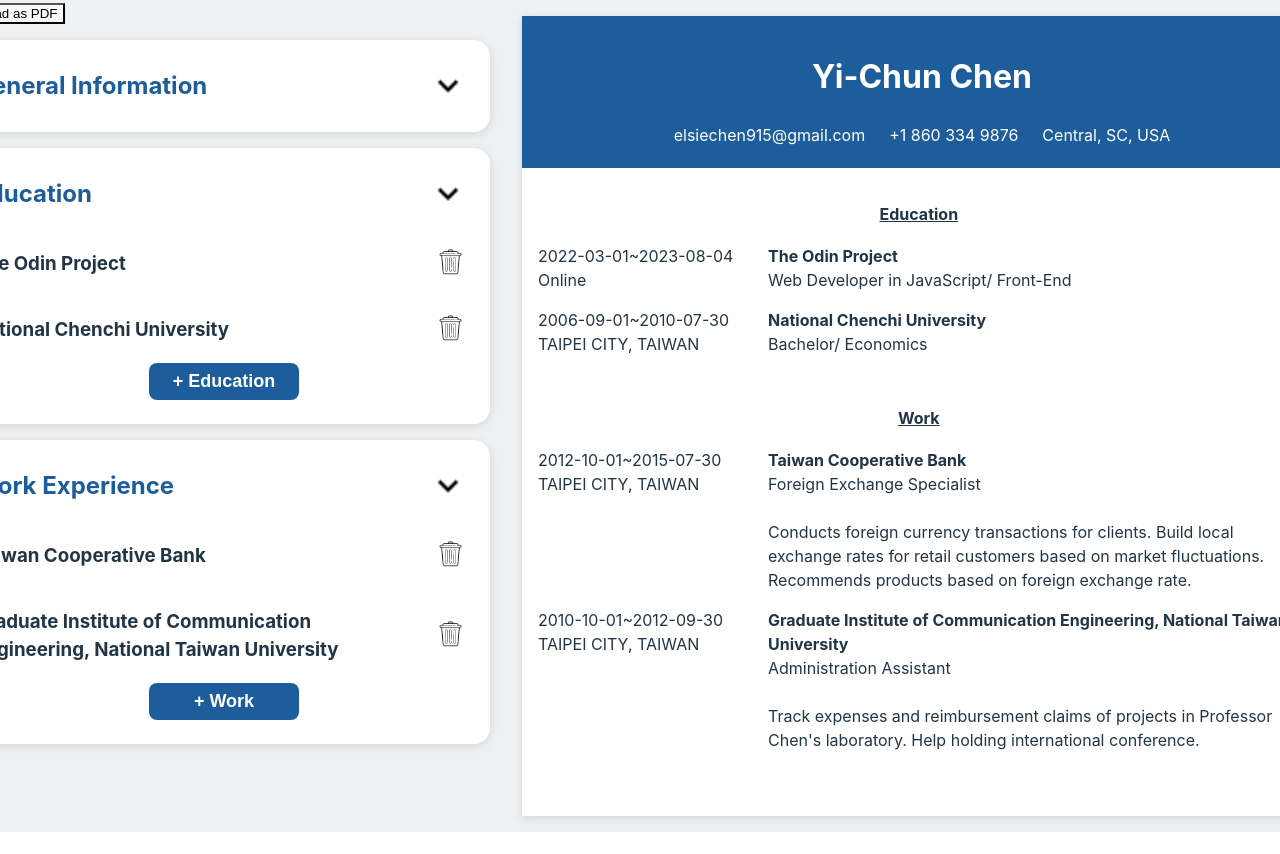
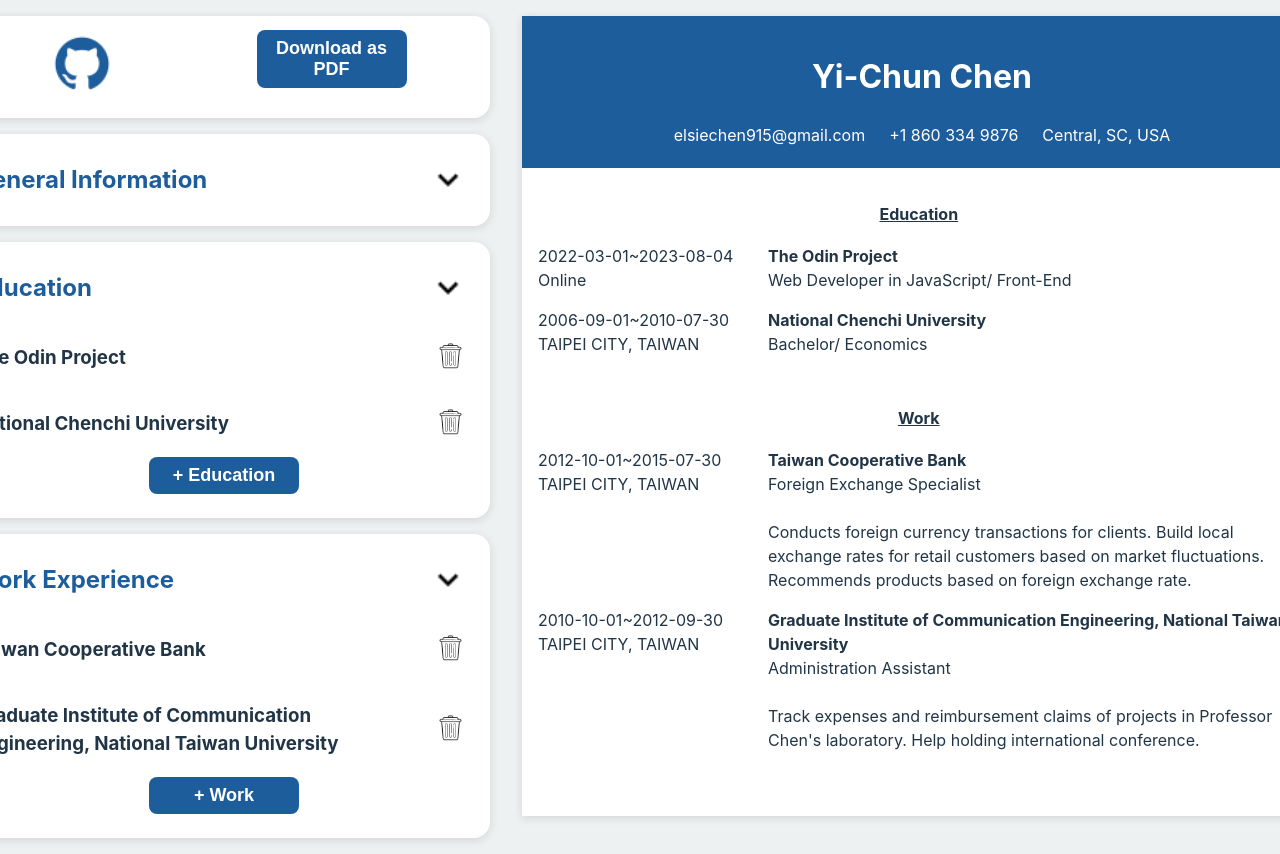
Before and after one commit to elsiechen/CV-Application, a React (Vite) app: page / in a window 1280 px wide. Shown: the top 854 px of the page. Before the commit the page ends 832 px from the top, so only its background shows below. Built offline with nearby package versions, Linux system fonts and the light colour scheme.

Commit message:
Add github logo and link

```diff
--- a/src/App.jsx
+++ b/src/App.jsx
@@ -7,6 +7,7 @@
 import { v4 as uuid } from 'uuid'
 import WorkForm from './components/WorkForm'
 import { handleDownloadPDF } from './components/DownloadPDF'
+import githubImg from '/github.png'
 
 function App() {
   const [ general, setGeneral ] = useState(initialGeneral);
@@ -114,7 +115,13 @@
   return (
     <div className='container'>
       <div className='forms'>
-        <button onClick={handleDownloadPDF}>Download as PDF</button>
+        <div className="form githubDiv">
+          <a href="https://github.com/elsiechen/cv-application">
+            <img id="github" src={githubImg} alt="GitHub Logo" />
+          </a>
+          <button className='add' onClick={handleDownloadPDF}>Download as PDF</button>
+        </div>
+
         <GeneralForm general={general}
           nameChange={(e) => setGeneral({...general, fullName: e.target.value})}
           emailChange={(e) => setGeneral({...general, email: e.target.value})}
--- a/src/components/components.css
+++ b/src/components/components.css
@@ -151,3 +151,21 @@
 .sectionTitle {
     color: rgb(29, 93, 155);
 }
+
+#github {
+    transition: transform 1s ease;
+    width: 80px;
+    height: auto;
+  }
+
+  #github:hover {
+    transform: rotate(365deg);
+    cursor: pointer;
+  }
+
+.githubDiv {
+    display: flex;
+    flex-direction: row;
+    justify-content: space-around;
+    align-items: center;
+}
```
Also changed, not shown: public/github.png (added).
